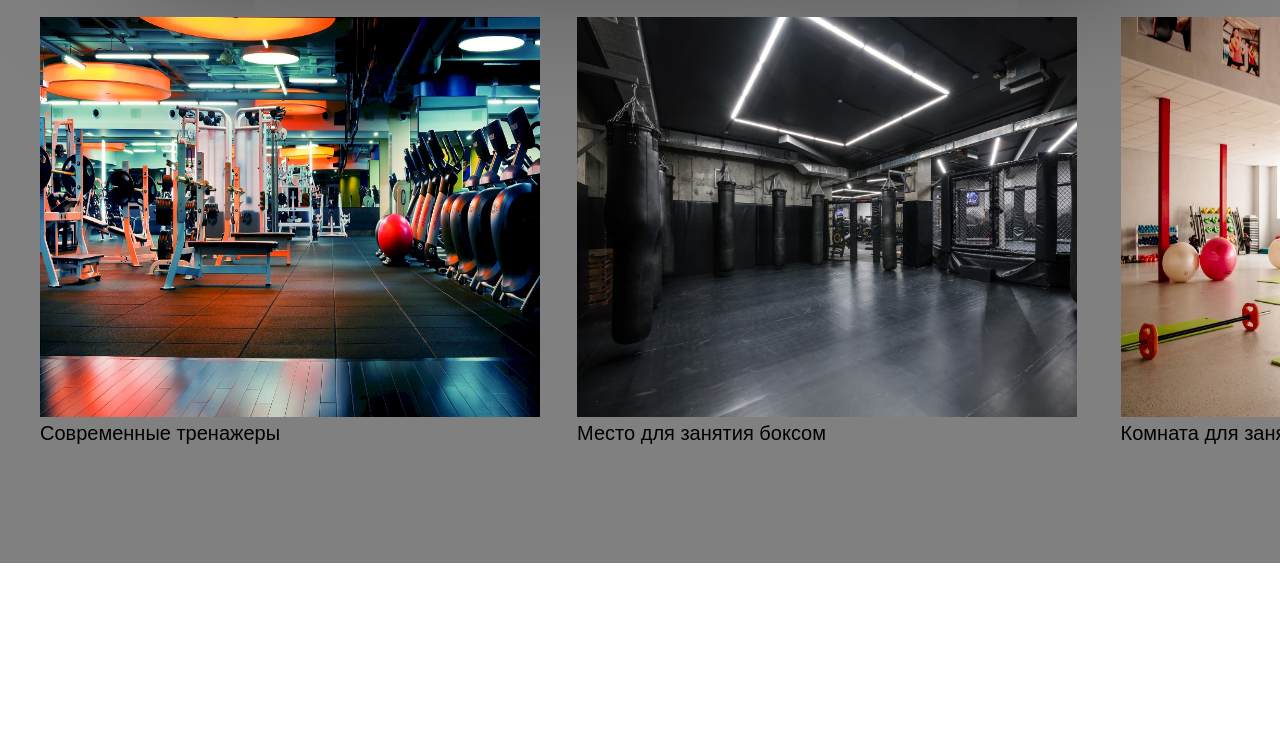
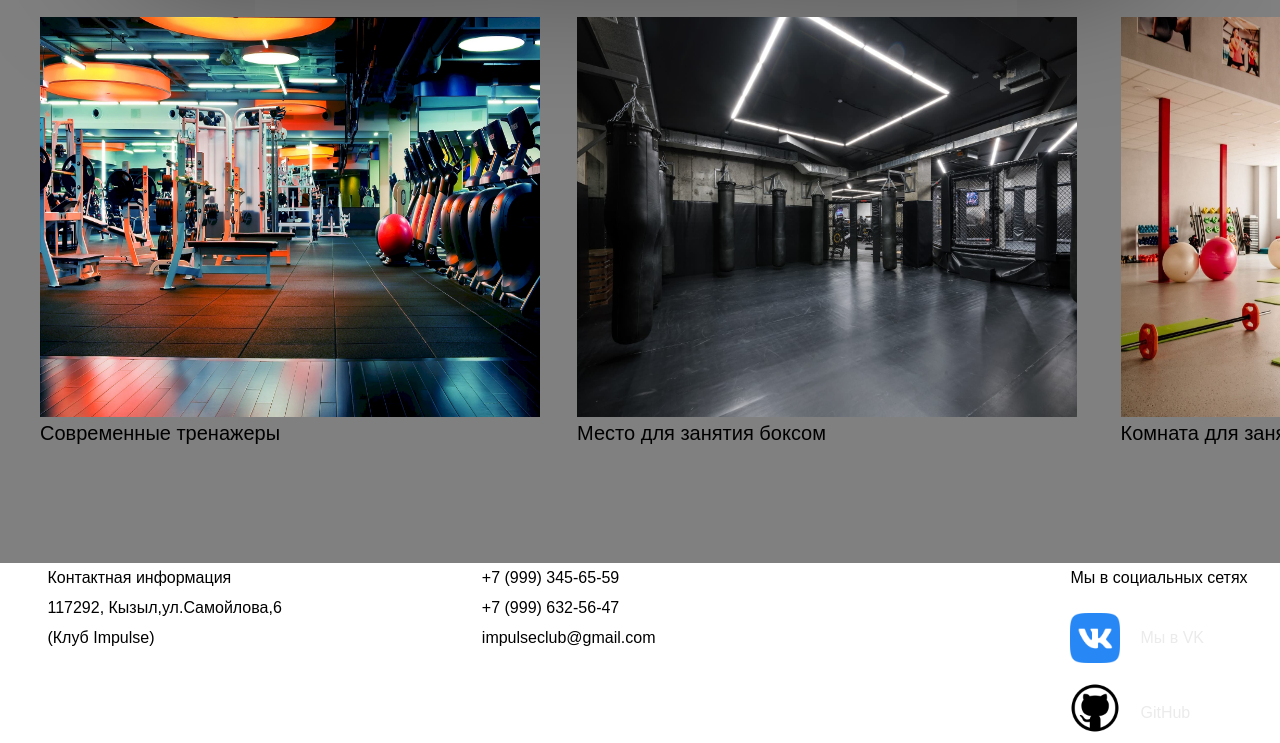
Before and after one commit to ketqe/tema, a plain HTML site: page index.html in a window 1280 px wide. Shown: the part 1842-2585 px from the top of the page. Before the commit the page ends 2505 px from the top, so only its background shows below. Drawn offline with Linux system fonts and the light colour scheme.

Commit message:
Add files via upload

```diff
--- a/css/main.css
+++ b/css/main.css
@@ -208,10 +208,77 @@ flex-direction: row-reverse;
 
 }
 
-.footer{
-height: 100px;
-width:100%;
-background-color:#fff;
-margin-top: auto;
 
+
+.container6 {
+    font-family: "Montserrat", sans-serif;
+    color: black;
 }
+
+.information {
+    display: flex;
+    flex-wrap: wrap;
+    justify-content: center;
+}
+
+.contact {
+    display: flex;
+    flex-wrap: wrap;
+    line-height: 30px;
+}
+
+.address {
+    margin: 0px 100px 10px 30px;
+}
+
+.number {
+    margin: 0px 15px 10px 100px;
+}
+
+.network {
+    margin: 0px 15px 10px 400px;
+    display: flex;
+    flex-direction: column;
+    line-height: 30px;
+}
+
+.vk_img {
+    display: flex;
+    align-content: center;
+    margin-top: 20px;
+}
+
+.github_img {
+    margin-top: 20px;
+    display: flex;
+    flex-wrap: nowrap;
+}
+
+.infotxt {
+    margin: 40px 0px 40px 0px;
+}
+
+.network_txt {
+    color: #ebebeb;
+    text-decoration: none;
+    padding-top: 10px;
+    padding-left:20px;
+}
+
+.network_txt1 {
+    display: flex;
+    justify-content: center;
+    color: #ebebeb;
+    text-decoration: none;
+    padding-top: 15px;
+    padding-left: 20px;
+}
+
+.vk_github {
+    width: 50px;
+    height: 50px;
+}
+
+.network a:hover {
+    color: rgb(83, 74, 206);
+}
--- a/index.html
+++ b/index.html
@@ -79,11 +79,37 @@
   </div>
     </div>
 
-<footer id="footer" class="footer">
-<div class="containerFooter">
+ <footer>
+   <div class="container6">
 
-</div>
-</footer>
+        <div class="information">
+           <div class="contact">
+             <div class="address">
+               Контактная информация
+               <br>117292, Кызыл,ул.Самойлова,6
+                  <br>(Клуб Impulse)
+           </div>
+              <div class="number">
+                +7 (999) 345-65-59
+                  <br> +7 (999) 632-56-47
+                    <br> impulseclub@gmail.com
+               </div>
+              </div>
+                  <div class="network">
+                  Мы в социальных сетях
+                <div class="vk_img">
+                <img class="vk_github" src="5968835.png"> <a class="network_txt" href="https://vk.com/impulsfit64">Мы в VK</a>
+              </div>
+
+               <div class="github_img">
+                   <img class="vk_github" src="23.png"> <a class="network_txt1" href="https://github.com/ketqe?tab=repositories">GitHub</a>
+                 </div>
+                    </div>
+                    <div class="infotxt">
+                </div>
+      </div>
+     </div>
+ </footer>
 
 </body>
 
```
Also changed, not shown: 23.png (added), 5968835.png (added).
